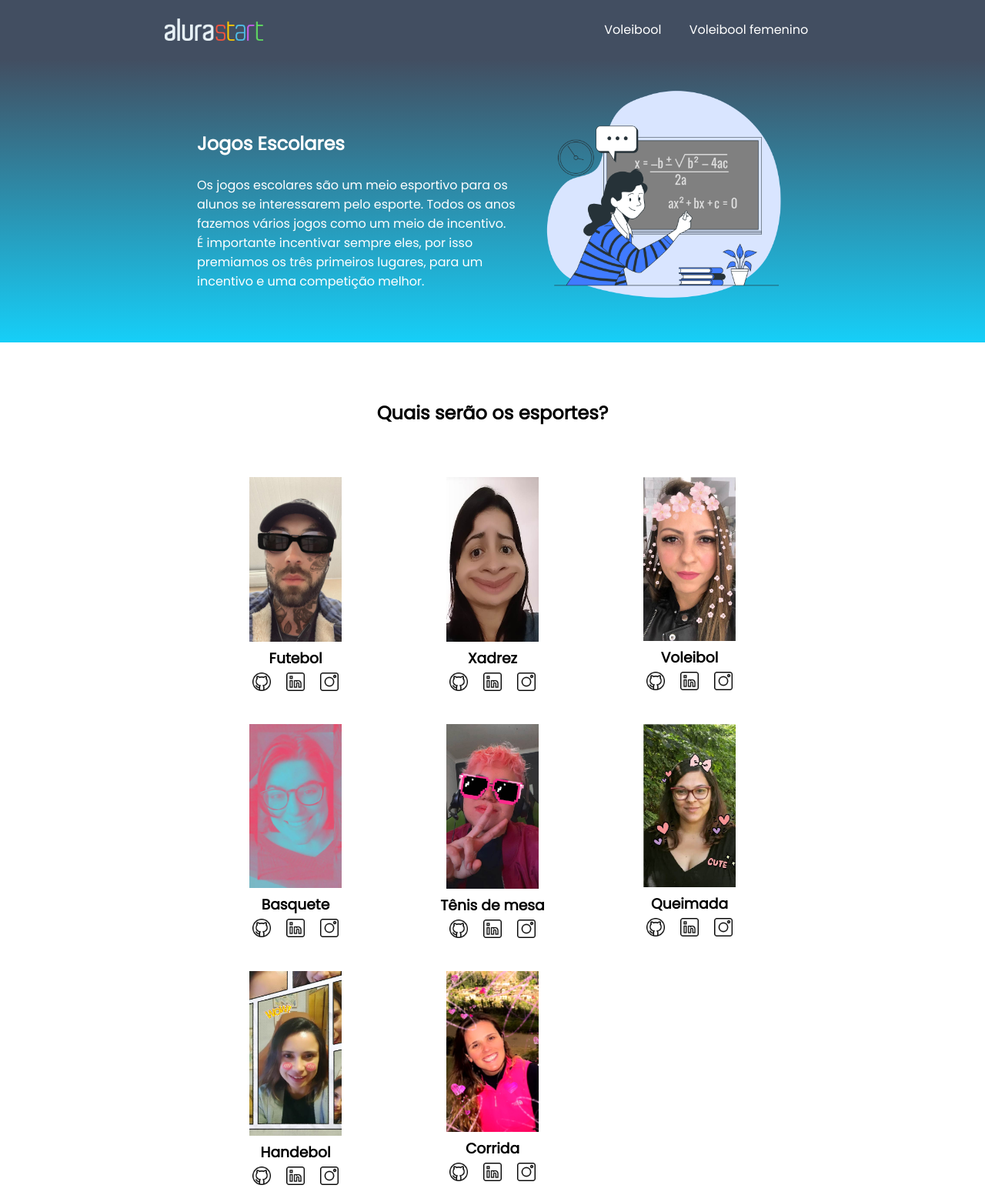
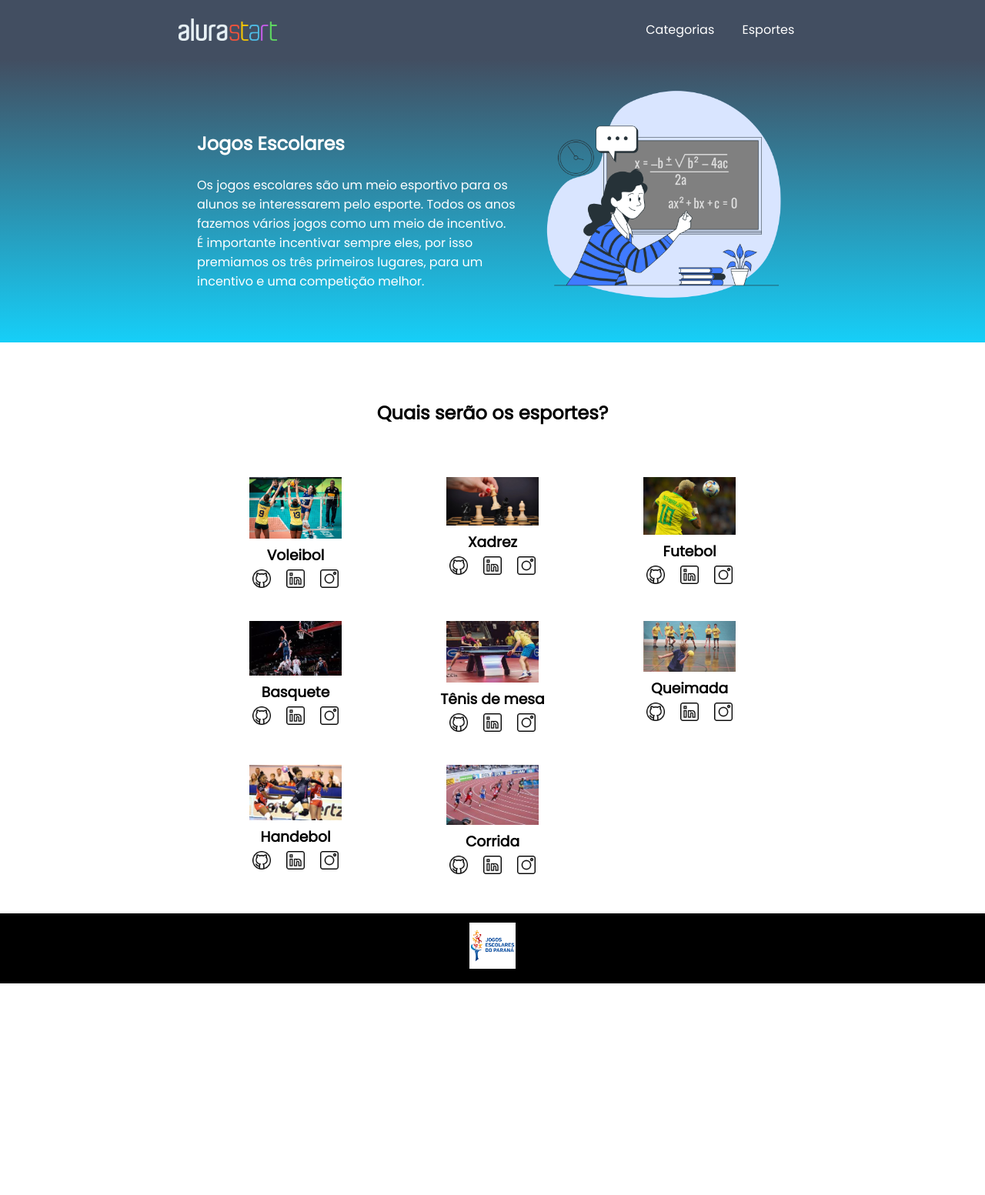
Before and after one commit to natalia23122008/Nat-lia-projeto-1, a plain HTML site: page index.html in a window 1280 px wide. Shown: the top 1553 px of the page at 77% size. After the commit the page ends 1278 px from the top, so only its background shows below. Drawn offline with Linux system fonts and the light colour scheme.

Commit message:
Add files via upload

```diff
--- a/index.html
+++ b/index.html
@@ -16,8 +16,8 @@
     <header class="cabecalho">
         <img class="cabecalho-imagem" src="alurastart logo.png" alt="logo da alura start">
         <ul class="cabecalho-lista">
-            <li class="cabecalho-lista-item"><a href="#escola">Voleibool</a></li>
-            <li class="cabecalho-lista-item"><a href="#estudante">Voleibool femenino</a></li>
+            <li class="cabecalho-lista-item"><a href="#escola">Categorias</a></li>
+            <li class="cabecalho-lista-item"><a href="#estudante">Esportes</a></li>
         </ul>
     </header>
     <section id="escola">
@@ -35,8 +35,8 @@
         <div class="estudante-todos">
             <span></span>
             <div class="estudante-div">
-                <img class="estudante-imagem" src="Marcelo.jpeg" alt="foto do marcelo">
-                <h3 class="estudante-nome">Futebol</h3>
+                <img class="estudante-imagem" src="as.webp" alt="foto do marcelo">
+                <h3 class="estudante-nome">Voleibol</h3>
                 <a href="https://github.com/marcelopaludetto"><img class="estudante-icone" src="github.png"
                         alt="icone github"></a>
                 <a href="https://linkedin.com/marcelopaludetto"><img class="estudante-icone" src="linkedin.png"
@@ -45,7 +45,7 @@
                         alt="icone instagram"></a>
             </div>
             <div class="estudante-div">
-                <img class="estudante-imagem" src="Gabi.jpg" alt="foto da gabi">
+                <img class="estudante-imagem" src="xadrez-og (1).webp" alt="foto da gabi">
                 <h3 class="estudante-nome">Xadrez</h3>
                 <a href="https://github.com/GabrielaM-L"><img class="estudante-icone" src="github.png"
                         alt="icone github"></a>
@@ -55,8 +55,8 @@
                         alt="icone instagram"></a>
             </div>
             <div class="estudante-div">
-                <img class="estudante-imagem" src="Liz.jpg" alt="foto da lizandra">
-                <h3 class="estudante-nome">Voleibol</h3>
+                <img class="estudante-imagem" src="images (1).jpeg" alt="foto da lizandra">
+                <h3 class="estudante-nome">Futebol</h3>
                 <a href="https://github.com/LizandraDuarte40"><img class="estudante-icone" src="github.png"
                         alt="icone github"></a>
                 <a href="https://www.linkedin.com/in/lizandrarlm-duarte/"><img class="estudante-icone"
@@ -67,9 +67,9 @@
             <span></span>
             <span></span>
             <div class="estudante-div">
-                <img class="estudante-imagem" src="Joice.jpg" alt="foto da joice">
+                <img class="estudante-imagem" src="images (2).jpeg" alt="foto da joice">
                 <h3 class="estudante-nome">Basquete</h3>
-                <a href="https://github.com/JoiceAlura"><img class="estudante-icone" src="github.png"
+                <a href="images (3).jpeg"><img class="estudante-icone" src="github.png"
                         alt="icone github"></a>
                 <a href="https://www.linkedin.com/in/joicebarbaresco/"><img class="estudante-icone" src="linkedin.png"
                         alt="icone linkedin"></a>
@@ -77,7 +77,7 @@
                         alt="icone instagram"></a>
             </div>
             <div class="estudante-div">
-                <img class="estudante-imagem" src="Maria.jpg" alt="foto da maria">
+                <img class="estudante-imagem" src="images (4).jpeg" alt="foto da maria">
                 <h3 class="estudante-nome">Tênis de mesa</h3>
                 <a href="https://github.com/MagePSR"><img class="estudante-icone" src="github.png"
                         alt="icone github"></a>
@@ -87,7 +87,7 @@
                         alt="icone instagram"></a>
             </div>
             <div class="estudante-div">
-                <img class="estudante-imagem" src="Olivia.jpg" alt="foto da olhe">
+                <img class="estudante-imagem" src="jogo-de-queimada-by-div.webp" alt="foto da olhe">
                 <h3 class="estudante-nome">Queimada</h3>
                 <img class="estudante-icone" src="github.png" alt="icone github">
                 <a href="https://www.linkedin.com/in/olhe/"><img class="estudante-icone" src="linkedin.png"
@@ -98,7 +98,7 @@
             <span></span>
             <span></span>
             <div class="estudante-div">
-                <img class="estudante-imagem" src="Rafa.jpg" alt="foto da rafa">
+                <img class="estudante-imagem" src="images (5).jpeg" alt="foto da rafa">
                 <h3 class="estudante-nome">Handebol</h3>
                 <a href="https://github.com/rafaelamunhoz12"><img class="estudante-icone" src="github.png"
                         alt="icone github"></a>
@@ -108,7 +108,7 @@
                         alt="icone instagram"></a>
             </div>
             <div class="estudante-div">
-                <img class="estudante-imagem" src="Thais.jpg" alt="foto da thais">
+                <img class="estudante-imagem" src="images (7).jpeg" alt="foto da thais">
                 <h3 class="estudante-nome">Corrida</h3>
                 <a href="https://github.com/Thaispianucci"><img class="estudante-icone" src="github.png"
                         alt="icone github"></a>
@@ -122,7 +122,7 @@
     </section>
 
     <footer class="rodape">
-        <img class="rodape-imagem" src="alurastart logo.png" alt="logo da alura start">
+        <img class="rodape-imagem" src="images.png" alt="logo da alura start">
     </footer>
 </body>
 
```
Also changed, not shown: as.webp (added), images (1).jpeg (added), images (2).jpeg (added), images (3).jpeg (added), images (4).jpeg (added), images (5).jpeg (added), images (6).jpeg (added), images (7).jpeg (added), images.jpeg (added), images.png (added), jogo-de-queimada-by-div.webp (added), xadrez-og (1).webp (added), xadrez-og.webp (added).
